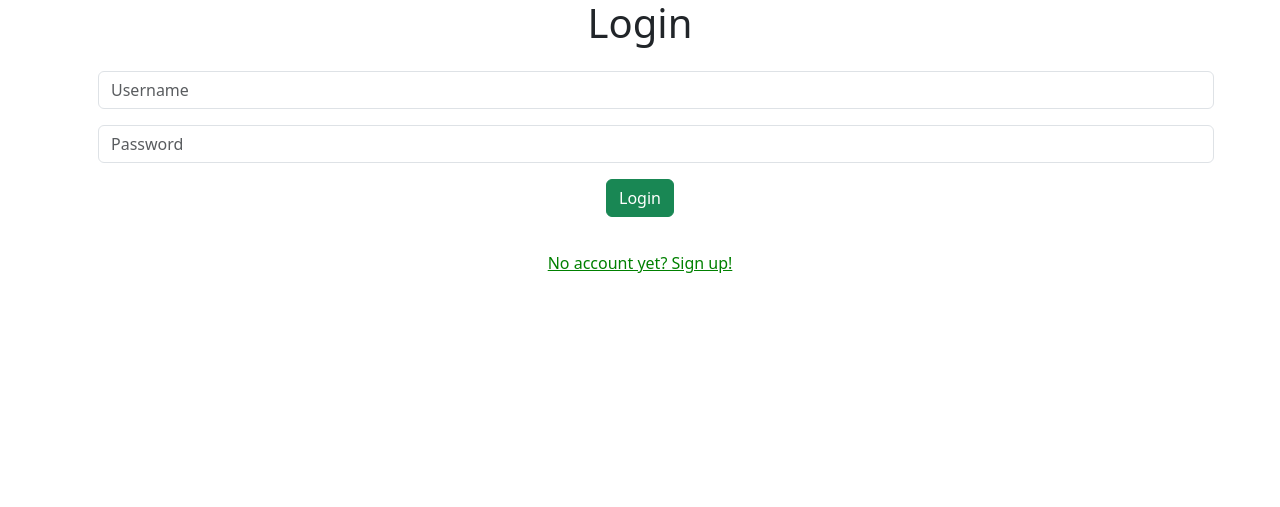
After one commit to rho-group/vegetable-tracker, a Flask app: template templates/login.html in a window 1280 px wide. The commit adds this page. Shown: the part 293-800 px from the top of the page. Run offline with Flask 3, Linux system fonts and the light colour scheme; the template is opened without the code that fills it, so the values that code supplies are empty; some libraries are stand-ins or nearby versions.

Commit message:
Login and register added. Multiple UI changes to make it pretty.

```diff
--- a/app.py
+++ b/app.py
@@ -1,4 +1,4 @@
-from flask import Flask, render_template, request, jsonify, Response, make_response
+from flask import Flask, render_template, request, jsonify, Response, make_response,url_for, flash, redirect
 import matplotlib.pyplot as plt
 import io
 import os
@@ -7,15 +7,19 @@ import datetime
 import uuid
 import matplotlib
 from werkzeug.middleware.proxy_fix import ProxyFix
+from flask_login import LoginManager, UserMixin, login_user, logout_user, login_required, current_user
+from flask_bcrypt import Bcrypt
+
 
 matplotlib.use('agg')
-
 
 USER_ID = 1
 selected_items = []
 TARGET_VALUE = 30
 
 app = Flask(__name__)
+app.secret_key = os.environ.get("SECRET_KEY", "your_secret_key")
+bcrypt = Bcrypt(app)
 
 app.wsgi_app = ProxyFix(app.wsgi_app, x_proto=1, x_host=1)
 
@@ -29,6 +33,7 @@ db_params = {
     'port':'5432'
 }
 '''
+
 # DB connection locally for testing
 
 db_params = {
@@ -55,19 +60,18 @@ def create_connection(db_params):
         print(error)
         return None
 
-# Add new user to the database based on the cookies
-def add_user_to_db(username):
-    """ Add new user if not exists """
-    connection = create_connection(db_params)
-    if connection:
-        try:
-            with connection.cursor() as cursor:
-                cursor.execute("INSERT INTO users (username) VALUES (%s) RETURNING id;", (username,))
-                connection.commit()
-        except Exception as error:
-            print("Error inserting user:", error)
-        finally:
-            connection.close()
+# Flask-Login Manager
+login_manager = LoginManager()
+login_manager.init_app(app)
+login_manager.login_view = "login"
+
+class User(UserMixin):
+    def __init__(self, id, username):
+        self.id = id
+        self.username = username
+
+    def get_id(self):
+        return self.id
 
 connection = create_connection(db_params)
 cursor = connection.cursor()
@@ -77,57 +81,99 @@ cursor.execute("SELECT foodname FROM vegetables;")
 rows = cursor.fetchall()
 vegetable_list = [row[0].capitalize() for row in rows]
 
+
+@login_manager.user_loader
+def load_user(user_id):
+    cur = connection.cursor()
+    cur.execute("SELECT id, username FROM users2 WHERE id = %s", (user_id,))
+    user_data = cur.fetchone()
+
+    if user_data:
+        return User(user_data[0], user_data[1])
+    return None
+
+@app.route('/', methods=['GET', 'POST'])
+def login():
+    if request.method == 'POST':
+        username = request.form['username']
+        password = request.form['password']
+
+        cur = connection.cursor()
+        cur.execute("SELECT id, username, password FROM users2 WHERE username = %s", (username,))
+        user_data = cur.fetchone()
+
+        if user_data and bcrypt.check_password_hash(user_data[2], password):
+            user = User(user_data[0], user_data[1])
+            login_user(user)
+            print(f'LOGGED IN: Current username: {current_user.username}')
+            print(f'LOGGED IN: Current user id: {current_user.id}')
+            flash("Login successful!", "success")
+            return redirect(url_for('index'))
+        else:
+            flash("Invalid username or password", "danger")
+
+    return render_template('login.html')
+
+@app.route('/register', methods=['GET','POST'])
+def register():
+    if request.method == 'POST':
+            username = request.form['username']
+            password = request.form['password']
+
+            cur = connection.cursor()
+            cur.execute("SELECT id FROM users2 WHERE username = %s", (username,))
+            existing_user = cur.fetchone()
+
+            if existing_user:
+                flash("Username already exists!", "danger")
+                return redirect(url_for('signup'))
+
+            hashed_password = bcrypt.generate_password_hash(password).decode('utf-8')
+            cur.execute("INSERT INTO users2 (username, password) VALUES (%s, %s) RETURNING id", (username, hashed_password))
+            user_id = cur.fetchone()[0]
+            connection.commit()
+
+            user = User(user_id, username)
+            login_user(user)
+            print(f'REGISTERED: Current username: {current_user.username}')
+            print(f'REGISTERED: Current user id: {current_user.id}')
+            flash("Account created successfully!", "success")
+            return redirect(url_for('index'))
+
+    return render_template('register.html')
+
+
+@app.route('/logout')
+@login_required
+def logout():
+    selected_items.clear()
+    logout_user()
+    flash("You have logged out.", "info")
+    return redirect(url_for('login'))
+
 # Get eaten history data from database for current user
 def get_eaten_history_data(id):
-    cursor.execute(f"SELECT distinct veg_id FROM eaten WHERE user_id = {id};")
+    cursor.execute(f"SELECT distinct veg_id FROM eaten2 WHERE user_id = {id};")
     veg_ids = cursor.fetchall()
 
     for item in veg_ids:
         selected_items.append(vegetable_list[item[0]-1])
 
-# Fetch user id from database based on the uuid username from cookies
-def get_user_id_from_db(username):
-    cursor.execute(f"SELECT id FROM users WHERE username = '{username}';")
-    row = cursor.fetchone()
 
-    if row is None:
-        print('User not found')
-        return None
-    else:
-        global USER_ID
-        USER_ID = int(row[0])
-
+@app.route('/home')
+@login_required
+def index():
+    selected_items.clear()
+    global USER_ID
+    USER_ID = current_user.id
     get_eaten_history_data(USER_ID)
 
-def get_cookie():
-    """ check if user exists and adds if not """
-    username = request.cookies.get('username')  # get cookie
-    if username:
-        print(username)
-        return f'Welcome back, {username}!'
-    if not username:
-        # generate new username
-        new_username = uuid.uuid4().hex[:32]
+    return render_template('index.html')
 
-        # save to db
-        add_user_to_db(new_username)
-
-        # set cookie
-        resp = make_response(f'New user created: {new_username}')
-        resp.set_cookie('username', new_username, max_age=60*60*24*30, secure=False, samesite=None, httponly=True)
-        print(new_username)
-        return resp
-
-
-
-@app.route('/')
-def index():
-    get_cookie()
-    get_user_id_from_db(request.cookies.get('username'))
-    return render_template('index.html')
 
 # This route returns suggestions based on user input
 @app.route('/suggest')
+@login_required
 def suggest():
     query = request.args.get('q', '')
     suggestions = [veg for veg in vegetable_list if query.lower() in veg.lower()]
@@ -135,6 +181,7 @@ def suggest():
 
 # This route is for removing an item from the list
 @app.route('/remove_item', methods=['DELETE'])
+@login_required
 def remove_item():
     item = request.json.get('item')
 
@@ -146,6 +193,7 @@ def remove_item():
 
 # Save selected vegetables to backend
 @app.route('/save_items', methods=['POST'])
+@login_required
 def save_items():
     items = request.json.get('items')
     current_timestamp = datetime.datetime.now()
@@ -153,7 +201,7 @@ def save_items():
         #if item in selected_items:
         #    selected_items.remove(item)
         selected_items.append(item)
-        cursor.execute("INSERT INTO eaten (user_id, veg_id, date) VALUES (%s, %s, %s);",(USER_ID,(vegetable_list.index(item)+1),current_timestamp))
+        cursor.execute("INSERT INTO eaten2 (user_id, veg_id, date) VALUES (%s, %s, %s);",(USER_ID,(vegetable_list.index(item)+1),current_timestamp))
         connection.commit()
     print(f'ITEMS ADDED, selected list: {selected_items}')
     return jsonify({'success': True, 'selected_items': selected_items})
@@ -171,7 +219,7 @@ def get_bar_chart():
     fig, ax = plt.subplots(figsize=(5, 4))
 
     # Create a stacked bar: First part is the actual count, second is the remaining space
-    ax.bar("Your progress",current_value, color="lightgreen")
+    ax.bar(" ",current_value, color="lightgreen")
     ax.axhline(y=TARGET_VALUE, color="green", linestyle="--", linewidth=1)
 
     ax.set_ylim(0, TARGET_VALUE + (TARGET_VALUE//3))
--- a/requirements.txt
+++ b/requirements.txt
@@ -2,3 +2,8 @@ Flask==3.1.0
 gunicorn
 matplotlib==3.10.1
 psycopg2==2.9.10
+email_validator==2.2.0
+flask_bcrypt==1.0.1
+flask_login==0.6.3
+flask_wtf==1.2.2
+wtforms==3.2.1
--- a/static/script.js
+++ b/static/script.js
@@ -3,6 +3,8 @@ document.addEventListener("DOMContentLoaded", function () {
     const suggestionsList = document.getElementById("suggestions");
     const selectedList = document.getElementById("selected-list");
     const alreadyEatenList = document.getElementById("already-eaten-list")
+    alreadyEatenList.innerText = ""
+    alreadyEatenList.innerHTML = ""
     const barChartImg = document.getElementById("barChart");
     const sendButton = document.getElementById("eat-me-button");
 
@@ -94,6 +96,7 @@ document.addEventListener("DOMContentLoaded", function () {
             selectedItems = []; // Tyhjennetään lista lähetysten jälkeen
             selectedList.innerHTML = ""; // Tyhjennetään UI
             alreadyEatenList.innerHTML = "";
+
             for (let item in data.selected_items) {
                 let li = document.createElement("li");
                 li.innerHTML = data.selected_items[item];
--- a/static/styles.css
+++ b/static/styles.css
@@ -13,6 +13,7 @@ input {
     width: 300px;
     padding: 8px;
     font-size: 16px;
+    margin: 50px;
 }
 
 ul {
--- /dev/null
+++ b/templates/login.html
@@ -0,0 +1,25 @@
+<!DOCTYPE html>
+<html lang="en">
+<head>
+    <meta charset="UTF-8">
+    <meta name="viewport" content="width=device-width, initial-scale=1.0">
+    <title>Login</title>
+    <link href="https://cdn.jsdelivr.net/npm/bootstrap@5.3.3/dist/css/bootstrap.min.css" rel="stylesheet">
+</head>
+<body>
+    <div class="container">
+        <div class="row text-center">
+            <img src="{{ url_for('static', filename='images/RHO4.svg') }}" alt="Different vegetables" height="292"/>
+            <h1>Login</h1>
+
+            <form method="POST">
+                <input class="form-control m-3" type="text" name="username" placeholder="Username" required>
+                <input class="form-control m-3" type="password" name="password" placeholder="Password" required>
+                <button type="submit" class="btn btn-success">Login</button><br>
+            </form>
+            <a href="{{ url_for('register') }}" style="color: green;margin-top: 3%;">No account yet? Sign up!</a>
+        </div>
+    </div>
+
+</body>
+</html>
```
Also changed, not shown: templates/index.html (+15 -7 lines), templates/register.html (added, +24 -0 lines).
